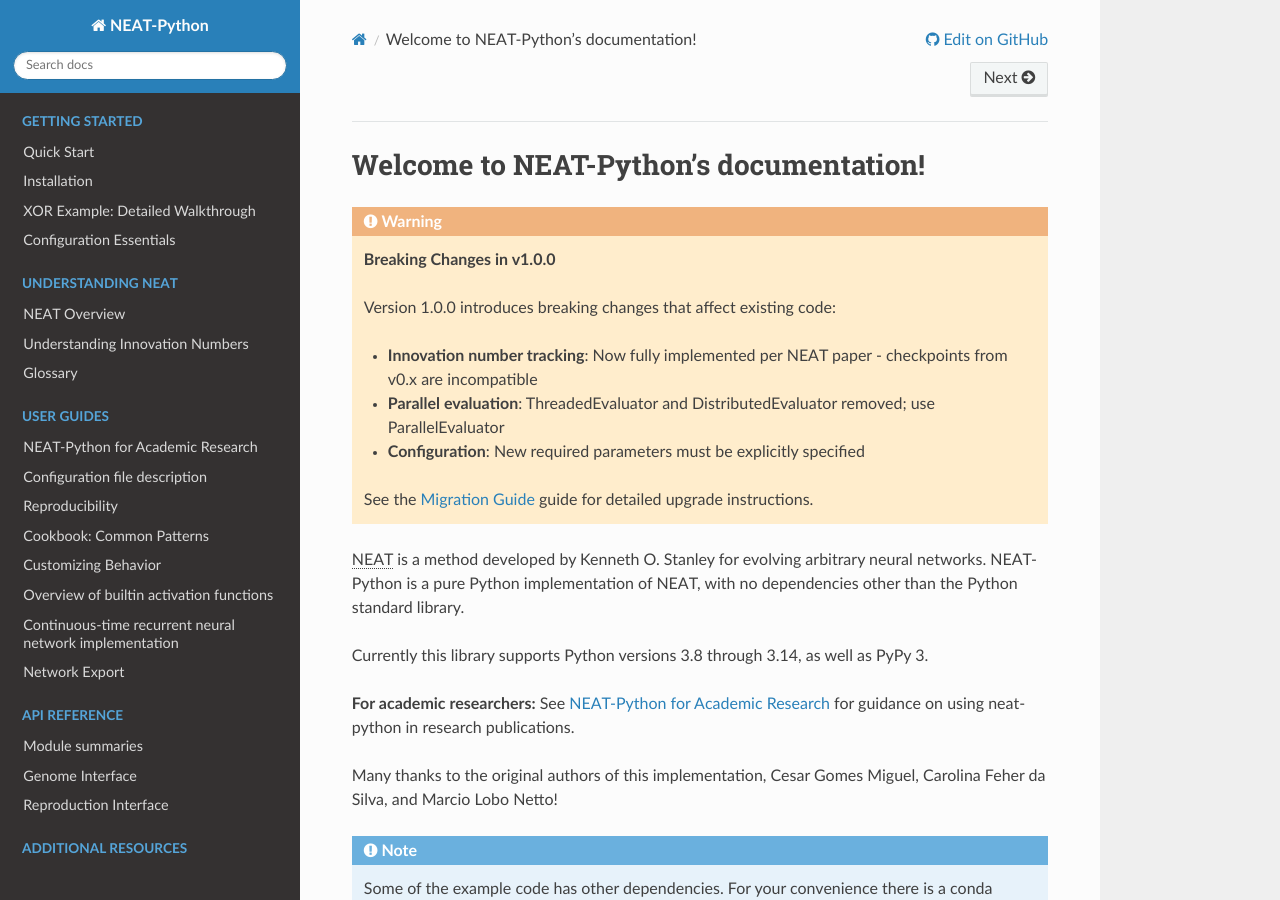
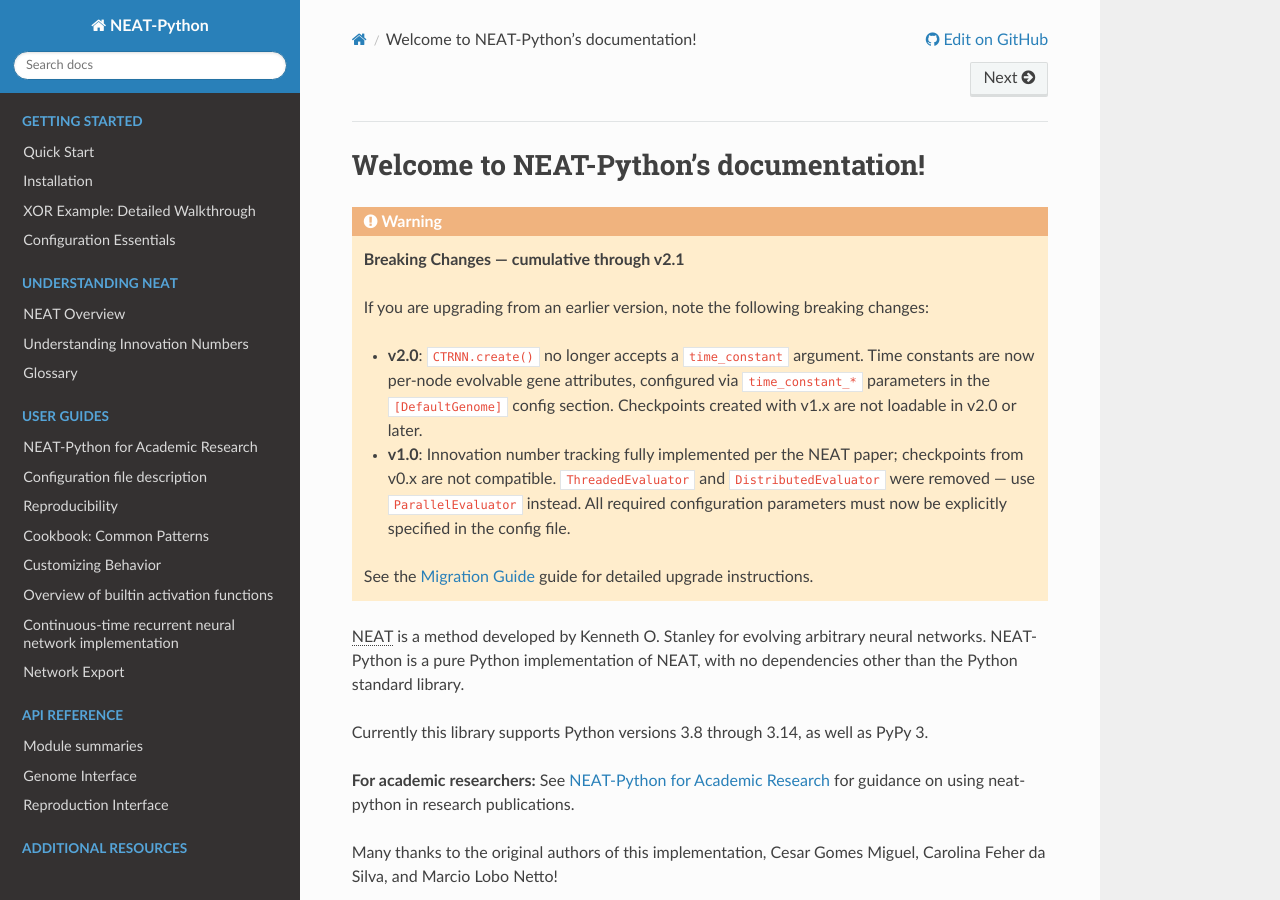
Before and after one commit to CodeReclaimers/neat-python, a Sphinx documentation site: the page built from docs/index.rst, in a window 1280 px wide and 900 px high. Built offline with Sphinx 7.4.7 and the Read the Docs theme 3.1.0, drawn with Linux system fonts in a browser that asks for light colours.

Commit message:
Fix doc/code consistency issues found by adversarial review
Update landing-page warning in docs/index.rst to cover cumulative v1.0 +
v2.0 breaking changes (previously only mentioned v1.0.0 and missed the
v2.0 CTRNN time_constant removal entirely).

Correct docs/reproduction-interface.rst description of
DefaultReproduction.__init__: the first argument is the reproduction
sub-config, not the top-level Config. Adds a warning note about the
parameter name collision between __init__ (sub-config) and reproduce
(top-level Config) within the same class.

Bump stale version 2.0.1 references to 2.1.0 in README.md citation block
(APA + Bibtex) and CITATION.cff. Does not add a date-released field
since 2.1.0 has not been released yet.

Update docs/migration.rst footer to reflect that the guide now covers
both 1.x -> 2.0 and 0.93 -> 1.0 migrations; bump "Last updated" to
2026-03-02.

Reword docs/quickstart.rst "Understanding v1.0.0's key feature" to
"Innovation number tracking (introduced in v1.0.0)" to remove
stale current-version framing.

Co-Authored-By: Claude Opus 4.6 (1M context) <noreply@anthropic.com>

```diff
--- a/docs/index.rst
+++ b/docs/index.rst
@@ -2,13 +2,19 @@ Welcome to NEAT-Python's documentation!
 =======================================
 
 .. warning::
-   **Breaking Changes in v1.0.0**
+   **Breaking Changes — cumulative through v2.1**
 
-   Version 1.0.0 introduces breaking changes that affect existing code:
+   If you are upgrading from an earlier version, note the following breaking changes:
 
-   * **Innovation number tracking**: Now fully implemented per NEAT paper - checkpoints from v0.x are incompatible
-   * **Parallel evaluation**: ThreadedEvaluator and DistributedEvaluator removed; use ParallelEvaluator
-   * **Configuration**: New required parameters must be explicitly specified
+   * **v2.0**: ``CTRNN.create()`` no longer accepts a ``time_constant`` argument.
+     Time constants are now per-node evolvable gene attributes, configured via
+     ``time_constant_*`` parameters in the ``[DefaultGenome]`` config section.
+     Checkpoints created with v1.x are not loadable in v2.0 or later.
+   * **v1.0**: Innovation number tracking fully implemented per the NEAT paper;
+     checkpoints from v0.x are not compatible. ``ThreadedEvaluator`` and
+     ``DistributedEvaluator`` were removed — use ``ParallelEvaluator`` instead.
+     All required configuration parameters must now be explicitly specified in
+     the config file.
 
    See the :doc:`migration` guide for detailed upgrade instructions.
 
--- a/docs/migration.rst
+++ b/docs/migration.rst
@@ -302,8 +302,8 @@ If you encounter issues during migration:
 Version Information
 -------------------
 
-- This guide applies to migration from neat-python 0.93 → 1.0
-- Last updated: 2025-11-09
+- This guide covers migrations: 1.x → 2.0 and 0.93 → 1.0
+- Last updated: 2026-03-02
 
 Configuration File Migration (v1.0)
 ====================================
--- a/docs/quickstart.rst
+++ b/docs/quickstart.rst
@@ -249,7 +249,7 @@ Now that you've seen NEAT in action, here's where to go next:
 **Understand NEAT**
    :doc:`neat_overview` - How the NEAT algorithm works
 
-   :doc:`innovation_numbers` - Understanding v1.0.0's key feature
+   :doc:`innovation_numbers` - Innovation number tracking (introduced in v1.0.0)
 
 **Customize Behavior**
    :doc:`customization` - Advanced customization options
```
Also changed, not shown: README.md (+2 -2 lines), docs/reproduction-interface.rst (+10 -2 lines), 1 other file.
